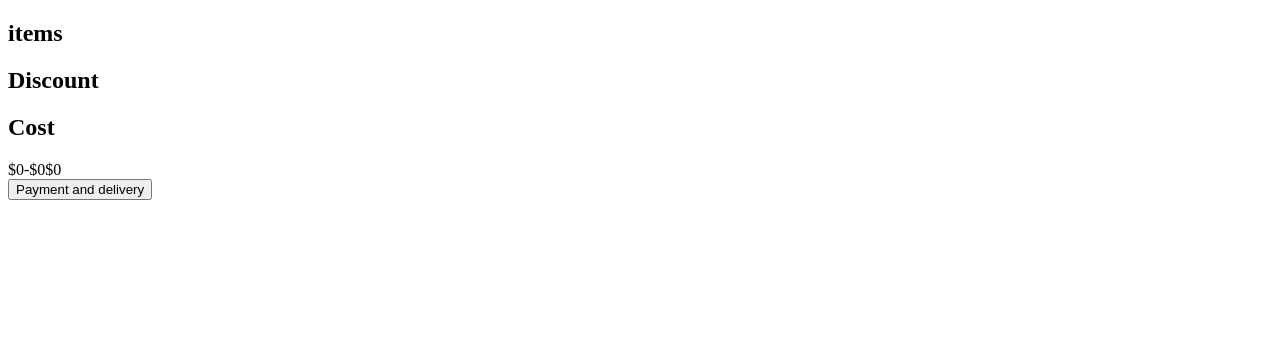
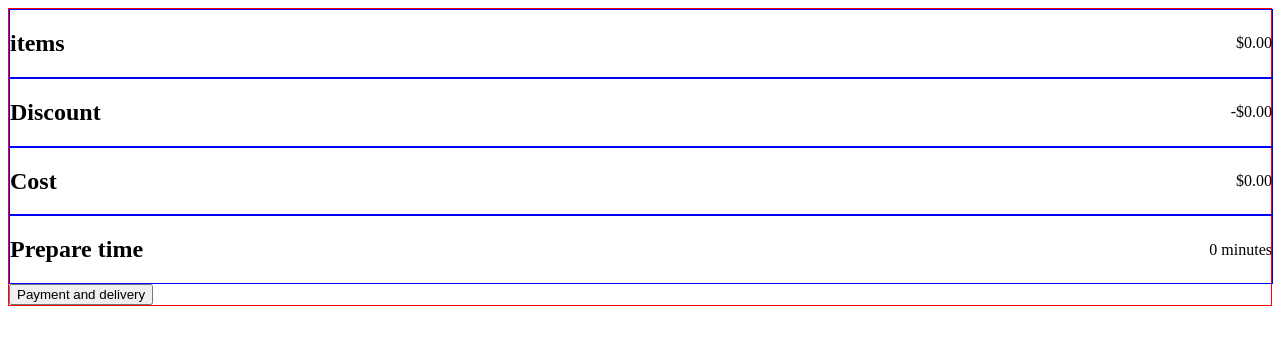
Before and after one commit to AlejoVE/McDonald-app, a React (Create React App) app: page /order in a window 1280 px wide. Shown: the top 344 px of the page. Built offline with nearby package versions, Linux system fonts and the light colour scheme.

Commit message:
Add prepae time

```diff
--- a/src/ Components/OrderPage.js
+++ b/src/ Components/OrderPage.js
@@ -1,31 +1,36 @@
 import React, { useContext } from 'react';
 import { OrderContext } from '../context/OrderContext';
-import { calculateCost } from '../helpers/helpers';
+import { calculatePrepareTime, calculateCost } from '../helpers/helpers';
 import { Product } from './Product';
 
 export const OrderPage = () => {
 	const { initialState } = useContext(OrderContext);
 	const { productsInCart } = initialState;
 
-	const { cost, globalDiscount, totalToPay } = calculateCost(productsInCart);
+	const { basePrice, globalDiscount, totalToPay } = calculateCost(productsInCart);
+	const {hours, minutes} = calculatePrepareTime(productsInCart);
 
 	return (
 		<div>
 			{productsInCart.map((product, i) => {
 				return <Product product={product} type='order' key={i}></Product>;
 			})}
-			<div>
-				<div>
-					<div>
-						<h2>items</h2>
-						<h2>Discount</h2>
-						<h2>Cost</h2>
-					</div>
-					<div>
-						<label>${cost}</label>
-						<label>-${globalDiscount}</label>
-						<label>${totalToPay}</label>
-					</div>
+			<div className="order-details-container">
+				<div className="order-detail-line">
+					<h2>items</h2>
+					<label>${basePrice.toFixed(2)}</label>
+				</div>
+				<div className="order-detail-line" >
+					<h2>Discount</h2>
+					<label>-${globalDiscount.toFixed(2)}</label>
+				</div>
+				<div className="order-detail-line">
+					<h2>Cost</h2>
+					<label>${totalToPay.toFixed(2)}</label>
+				</div>
+				<div className="order-detail-line">
+					<h2>Prepare time</h2>
+					<label>{hours === 0 ? `${minutes} minutes`: `${hours}h${minutes}m`}</label>
 				</div>
 				<button>Payment and delivery</button>
 			</div>
--- a/src/css/style.css
+++ b/src/css/style.css
@@ -6,4 +6,15 @@
     width: 20%;
     border: 2px solid green; }
 
+.order-details-container {
+  border: 1px solid red; }
+
+.order-detail-line {
+  display: flex;
+  width: 100%;
+  flex-direction: row;
+  justify-content: space-between;
+  align-items: center;
+  border: 1px solid blue; }
+
 /*# sourceMappingURL=style.css.map */
--- a/src/helpers/helpers.js
+++ b/src/helpers/helpers.js
@@ -39,15 +39,30 @@ export const divGenerator = (
 };
 
 export const calculateCost = (productsInCart) => {
-	let cost = 0;
 	let globalDiscount = 0;
+	let basePrice = 0;
+
 	productsInCart.forEach((product) => {
 		const discount = (product.price * product.discount) / 100;
 		globalDiscount += discount * product.quantity;
-		const price = product.price - discount;
+		basePrice += product.price * product.quantity;
+	});
 
-		cost += price * product.quantity;
+	const totalToPay = basePrice - globalDiscount;
+	return { basePrice, globalDiscount, totalToPay };
+};
+
+export const calculatePrepareTime = (productsInCart) => {
+	let globalCookingTime = 0;
+
+	productsInCart.forEach((product) => {
+		globalCookingTime += product.prepareTimeMinutes * product.quantity;
 	});
-	const totalToPay = cost - globalDiscount;
-	return { cost, globalDiscount, totalToPay };
-};
+
+	const hours = Math.floor(globalCookingTime / 60);
+	const minutes = globalCookingTime % 60;
+
+	return {hours, minutes};
+
+
+}
--- /dev/null
+++ b/src/scss/orderPage/orderPage.scss
@@ -0,0 +1,12 @@
+.order-details-container{
+    border: 1px solid red;
+}
+
+.order-detail-line {
+    display: flex;
+    width: 100%;
+    flex-direction: row;
+    justify-content: space-between;
+    align-items: center;
+    border: 1px solid blue;
+}
--- a/src/scss/style.scss
+++ b/src/scss/style.scss
@@ -1 +1,2 @@
 @import './listingPage/listingPage.scss';
+@import './orderPage/orderPage.scss';
```
Also changed, not shown: 1 other file (tests, documents, lock files or other folders).
